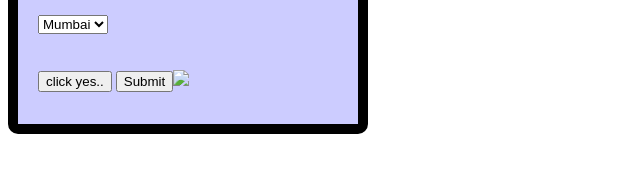
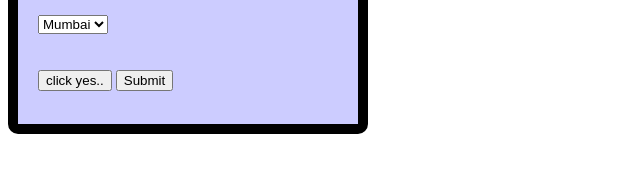
Before and after one commit to PriyaRajendraPatil/PriyaRajendraPatil.github.io, a plain HTML site: page index..html in a window 1280 px wide. Shown: the part 506-678 px from the top of the page, 0-640 px from the left. Drawn offline with Linux system fonts and the light colour scheme.

Commit message:
Update index..html

```diff
--- a/index..html
+++ b/index..html
@@ -51,7 +51,7 @@
   <button type="button" onclick="alert('Hello world!')">click yes..</button>
 
 
-  <input type="submit" value="Submit"><img src="C:\Users\CW\Pictures\pictures.png">
+  <input type="submit" value="Submit">
 
 
 </div>
```
